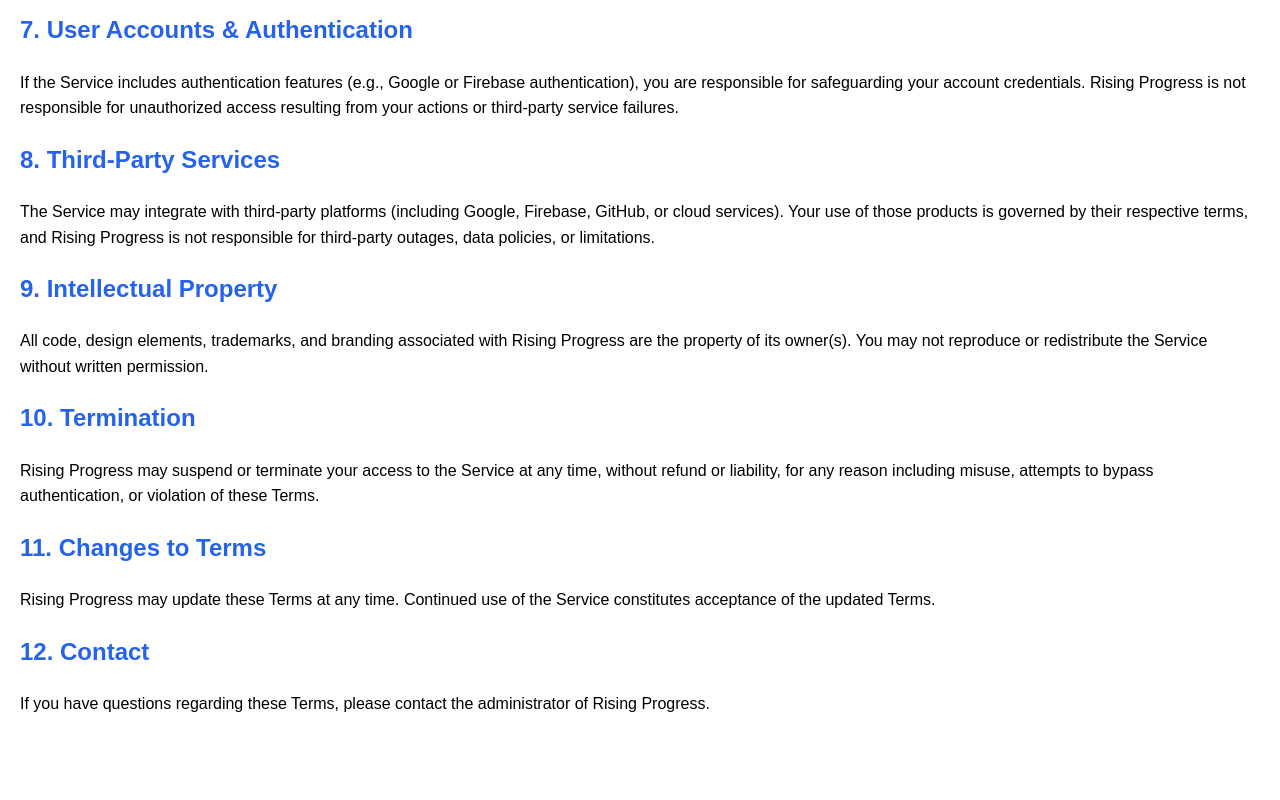
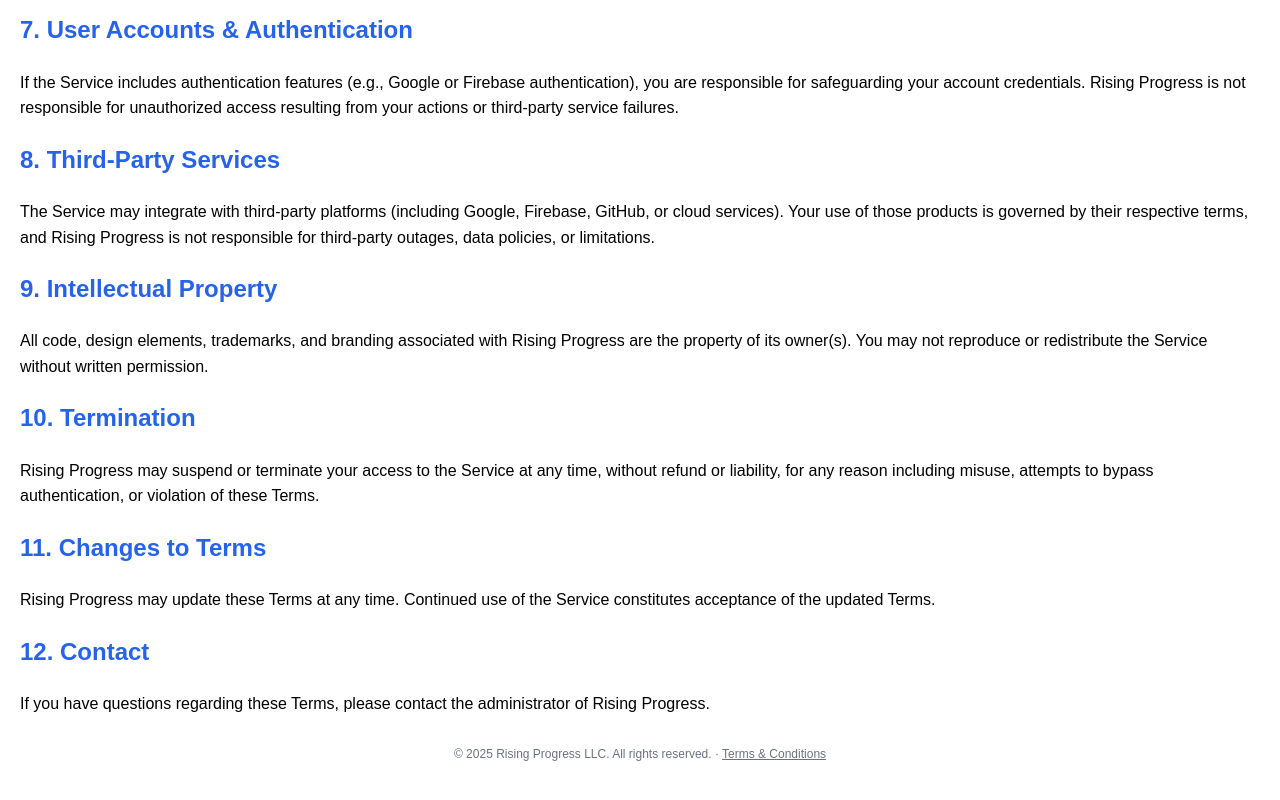
Before and after one commit to mdogak/Rising-Progress, a plain HTML site: page terms.html in a window 1280 px wide. Shown: the part 1039-1839 px from the top of the page. Drawn offline with Linux system fonts and the light colour scheme.

Commit message:
Update terms.html

```diff
--- a/terms.html
+++ b/terms.html
@@ -59,5 +59,17 @@
 <h2>12. Contact</h2>
 <p>If you have questions regarding these Terms, please contact the administrator of Rising Progress.</p>
 
+<footer style="
+  text-align:center;
+  font-size:12px;
+  color:#6b7280;
+  padding:12px 0;
+">
+  © 2025 Rising Progress LLC. All rights reserved. ·
+  <a href="terms.html" style="color:#6b7280; text-decoration:underline;">
+    Terms &amp; Conditions
+  </a>
+</footer>
+
 </body>
 </html>
```
